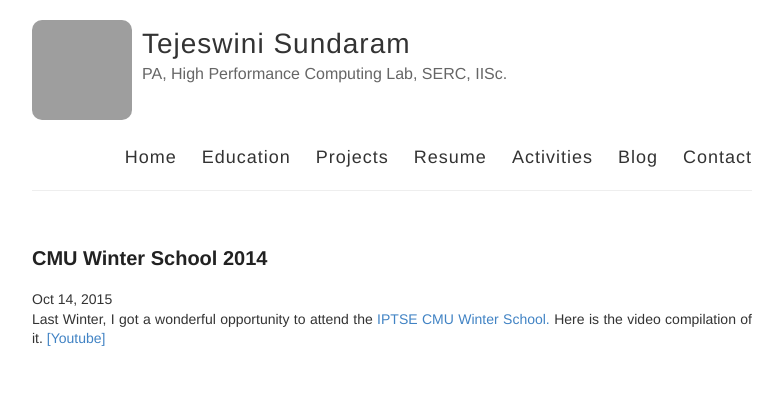
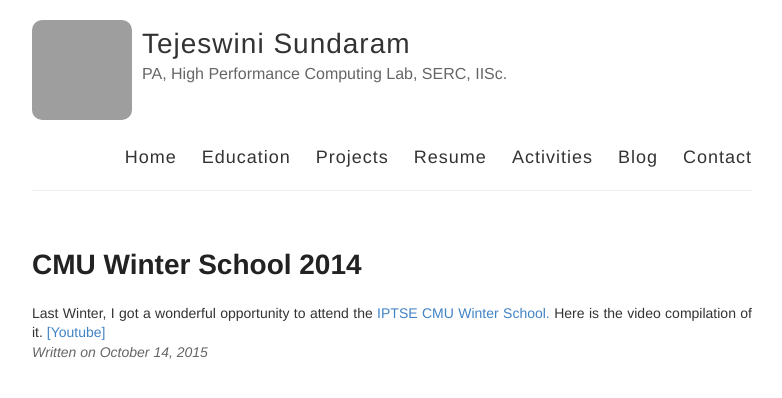
Before and after one commit to tejeswinisundaram/tejeswinisundaram.github.io, a Jekyll site: the page built from _posts/2015-10-14-cmu.md, in a window 1280 px wide, cut to the strip 0-398 px from the top of the page. Shown: the whole strip, without its empty margins (248-1030 px from the left). Built offline with Jekyll 4.4.1, drawn with Linux system fonts in a browser that asks for light colours; Markdown is read by kramdown in place of the engine named in the settings; grey boxes are pictures that could not be loaded.

Commit message:
Update post.html

```diff
--- a/_layouts/post.html
+++ b/_layouts/post.html
@@ -2,61 +2,16 @@
 layout: default
 ---
 
-{% assign minutes = content | number_of_words | divided_by: 180 %}
-{% if minutes == 0 %}
-{% assign minutes = 1 %}
-{% endif %}
+<article class="post">
+  <h1>{{ page.title }}</h1>
 
-<div class="post-header mb2">
-  <h2 class="post-page-title">{{ page.title }}</h2>
-  <span class="post-meta">{{ page.date | date: "%b %-d, %Y" }}</span><br>
-  {% if page.update_date %}
-    <span class="post-meta">Updated: {{ page.update_date | date: "%b %-d, %Y" }}</span><br>
-  {% endif %}
-  <!--<span class="post-meta small">
-  {% if page.minutes %}
-    {{ page.minutes }} minute read
-  {% else %}
-    {{ minutes }} minute read
-  {% endif %}
-  </span>-->
-</div>
+  <div class="entry">
+    {{ content }}
+  </div>
 
-<article class="post-content">
-  {{ content }}
+  <div class="date">
+    Written on {{ page.date | date: "%B %e, %Y" }}
+  </div>
+
+  {% include disqus.html %}
 </article>
-
-{% if site.show_sharing_icons %}
-  {% include share_buttons.html %}
-{% endif %}
-
-{% if site.show_post_footers %}
-  {% include post_footer.html %}
-{% endif %}
-
-{% if site.disqus_shortname %}
-  <div id="disqus_thread"></div>
-  <script type="text/javascript">
-    var disqus_shortname  = '{{ site.disqus_shortname }}';
-    var disqus_identifier = '{{ page.id }}';
-    var disqus_title      = '{{ post.title }}';
-    (function() {
-      var dsq = document.createElement('script'); dsq.type = 'text/javascript'; dsq.async = true;
-      dsq.src = '//' + disqus_shortname + '.disqus.com/embed.js';
-      (document.getElementsByTagName('head')[0] || document.getElementsByTagName('body')[0]).appendChild(dsq);
-    })();
-  </script>
-  <noscript>Please enable JavaScript to view the <a href="http://disqus.com/?ref_noscript">comments powered by Disqus.</a></noscript>
-{% endif %}
-
-{% if site.show_related_posts %}
-  <h3 class="related-post-title">Related Posts</h3>
-  {% for post in site.related_posts %}
-    <div class="post ml2">
-      <a href="{{ post.url | prepend: site.baseurl }}" class="post-link">
-        <h4 class="post-title">{{ post.title }}</h4>
-        <p class="post-summary">{{ post.summary }}</p>
-      </a>
-    </div>
-  {% endfor %}
-{% endif %}
```
